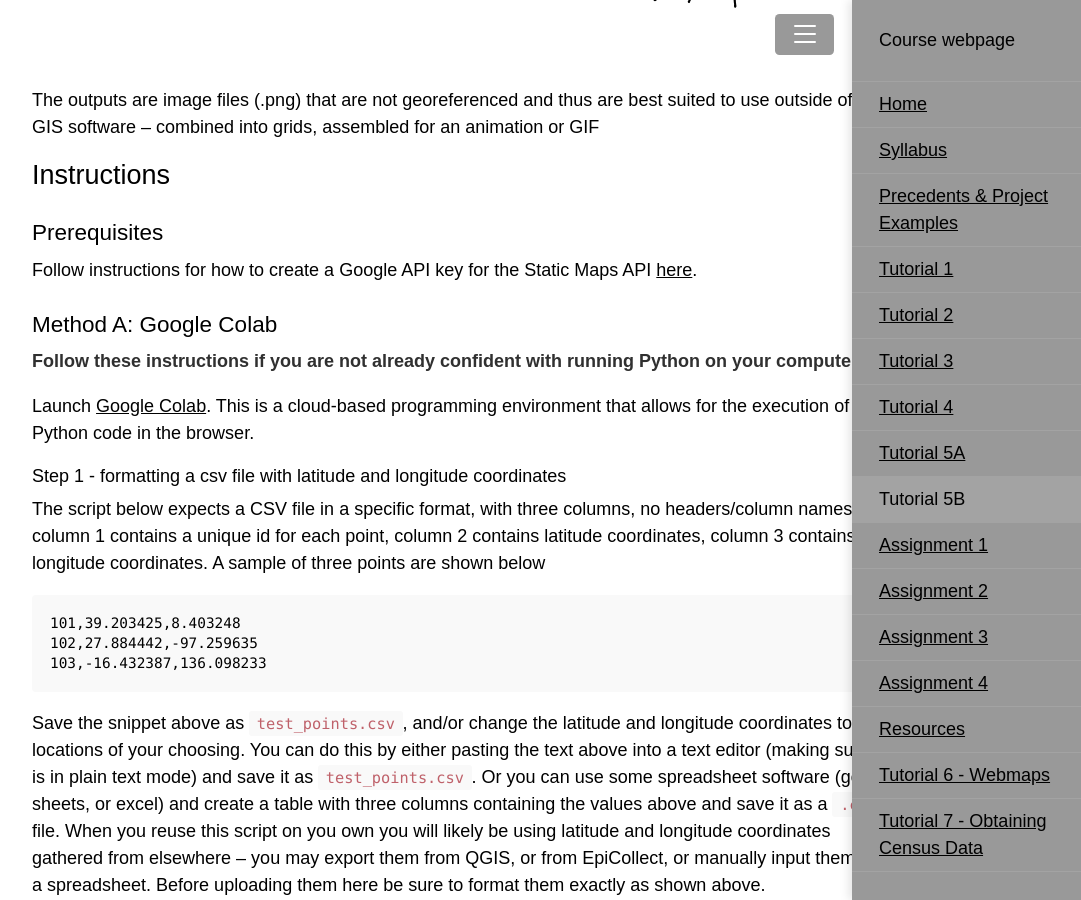
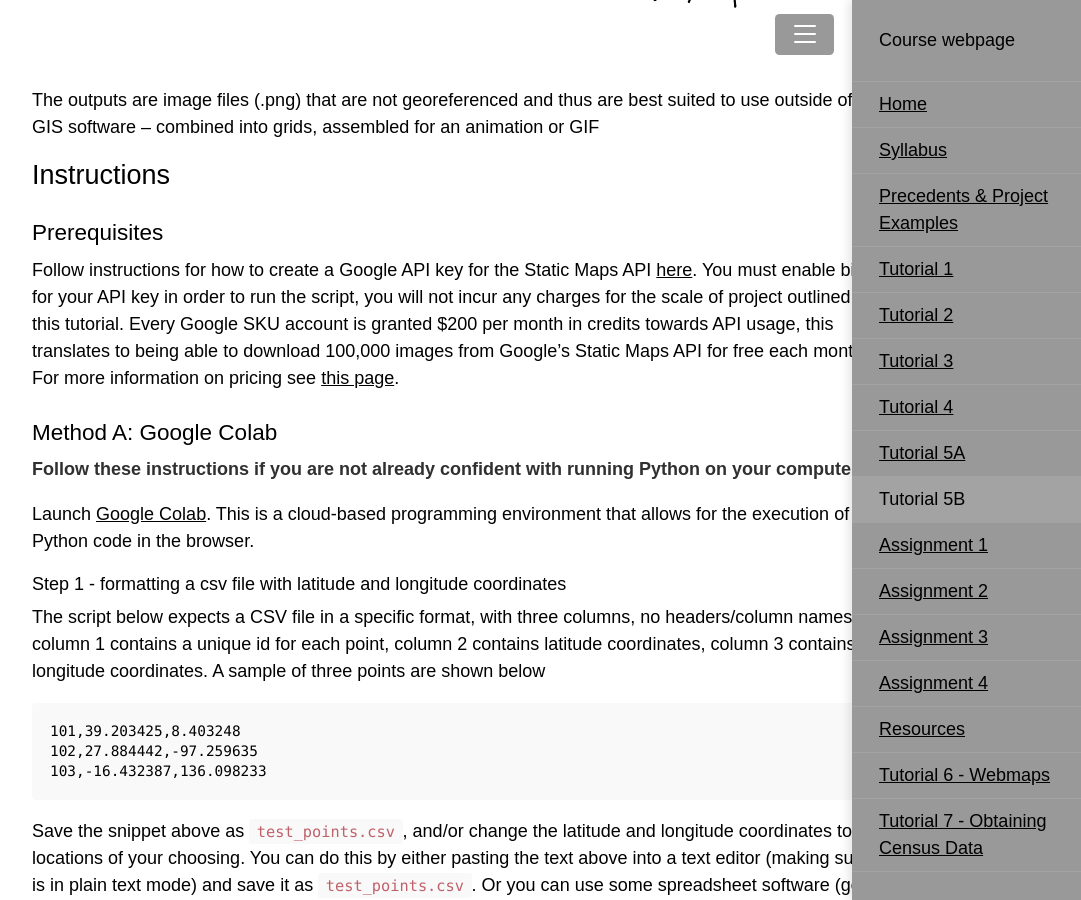
Before and after one commit to CenterForSpatialResearch/methods-in-spatial-research-fa2021, a Jekyll site: the page built from tutorials/tutorial05b.md, in a window 1280 px wide and 900 px high, scrolled down 1311 px. Shown: the whole window, without its empty margins (176-1257 px from the left). Built offline with Jekyll 4.4.1, drawn with Linux system fonts in a browser that asks for light colours.

Commit message:
5b billing

```diff
--- a/tutorials/tutorial05b.md
+++ b/tutorials/tutorial05b.md
@@ -26,7 +26,7 @@ The outputs are image files (.png) that are not georeferenced and thus are best
 ## Instructions
 
 ### Prerequisites
-Follow instructions for how to create a Google API key for the Static Maps API [here](https://developers.google.com/maps/documentation/maps-static/get-api-key).
+Follow instructions for how to create a Google API key for the Static Maps API [here](https://developers.google.com/maps/documentation/maps-static/get-api-key). You must enable billing for your API key in order to run the script, you will not incur any charges for the scale of project outlined in this tutorial. Every Google SKU account is granted $200 per month in credits towards API usage, this translates to being able to download 100,000 images from Google's Static Maps API for free each month. For more information on pricing see [this page](https://developers.google.com/maps/documentation/maps-static/usage-and-billing).
 
 
 ### Method A: Google Colab
```
